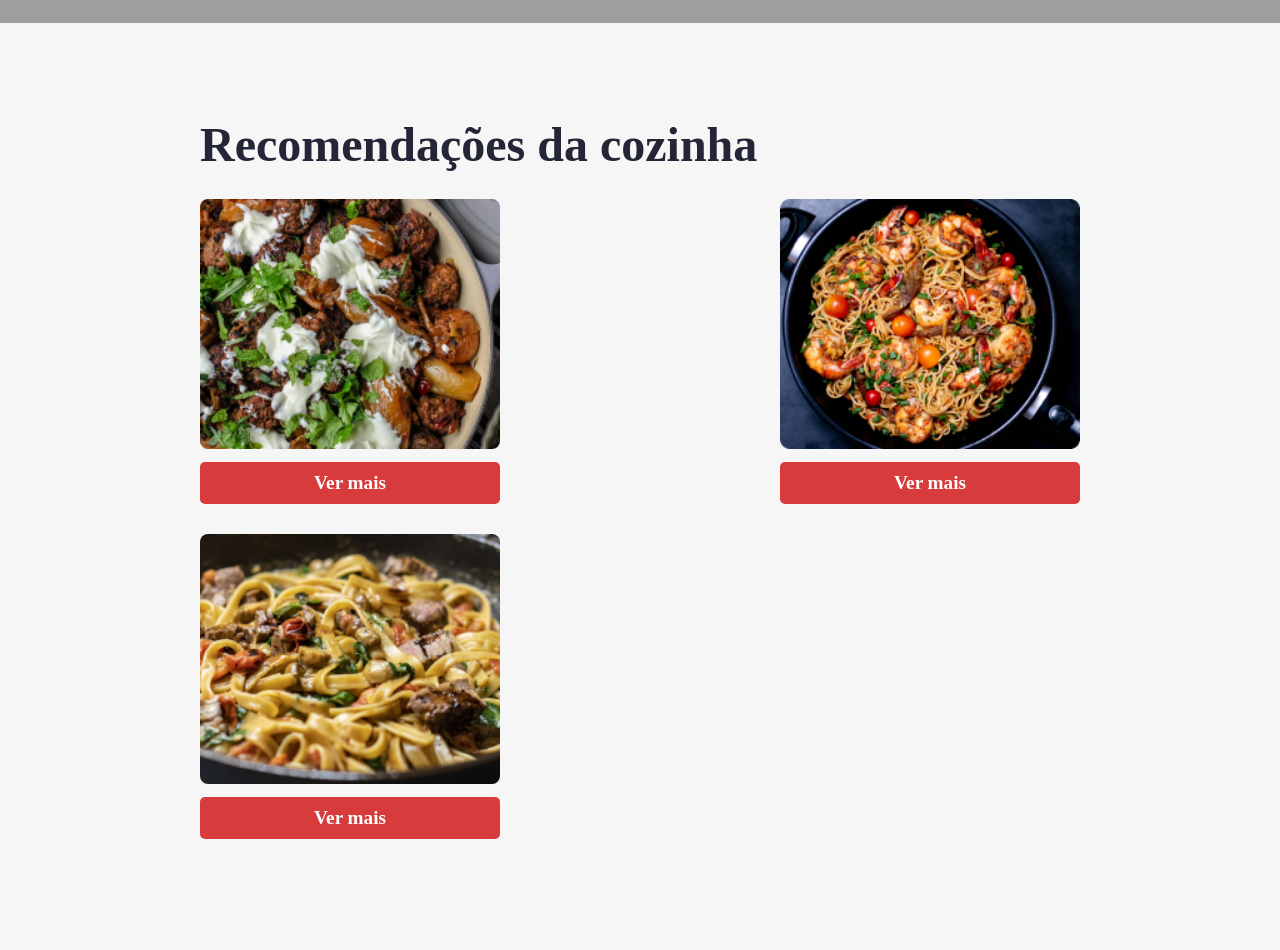
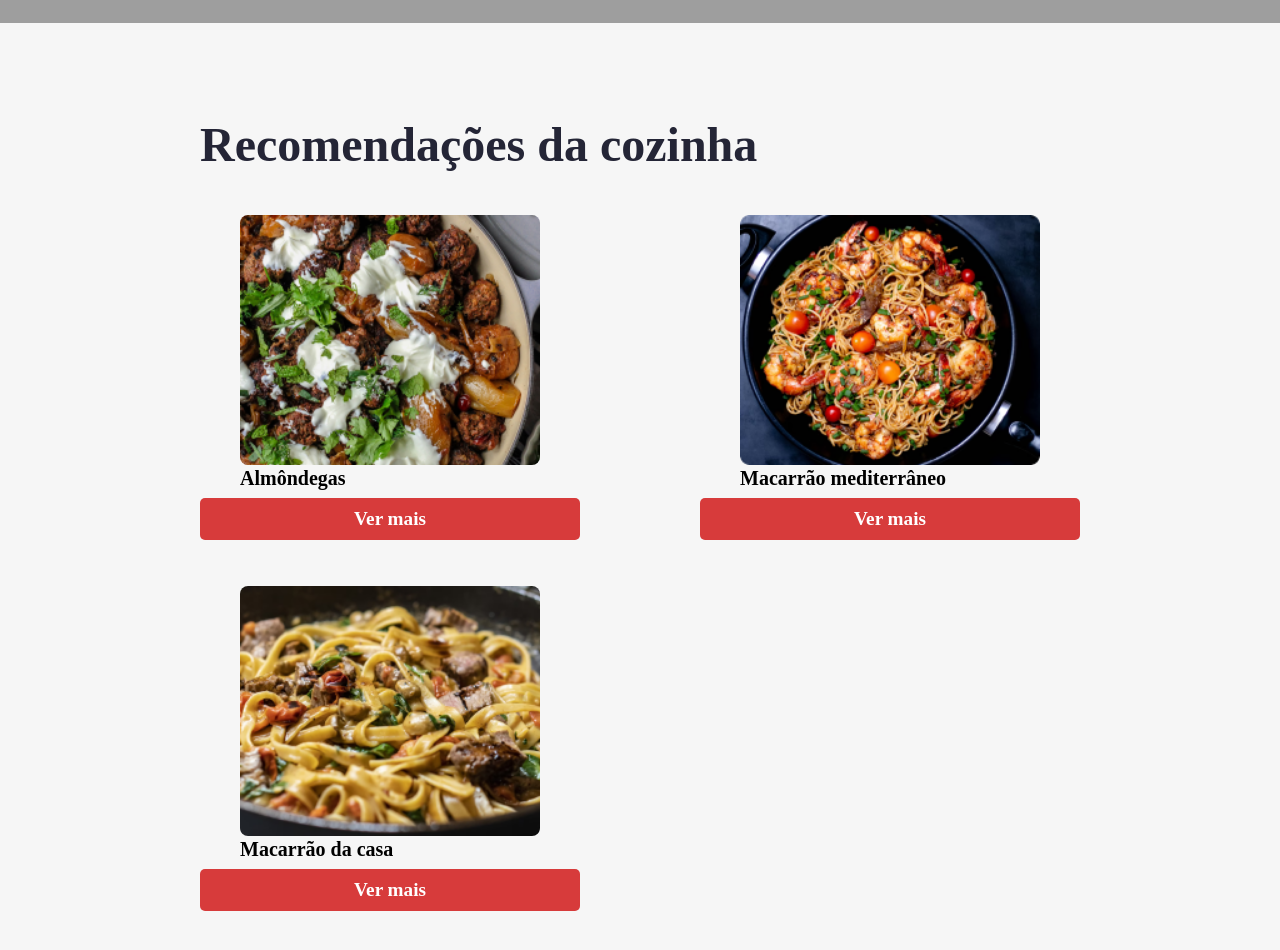
Before and after one commit to Odisseu93/aluroni, a React (Create React App) app: page / in a window 1280 px wide. Shown: the part 440-1390 px from the top of the page. Before the commit the page ends 1329 px from the top, so only its background shows below. Built offline with nearby package versions, Linux system fonts and the light colour scheme; grey boxes are pictures that could not be loaded; the HTML template or start-up script is replaced by a standard one; a web font is replaced by a local one.

Commit message:
inserindo tags HTML semanticas em inicio

```diff
--- a/src/pages/inicio/Inicio.module.scss
+++ b/src/pages/inicio/Inicio.module.scss
@@ -14,6 +14,12 @@
     img {
       border-radius: 8px;
       width: 100%;
+
+    }
+    &__caption {
+      font-size: 20px;
+      // color: red;
+      font-weight: bold;
     }
   }
   &__botao {
--- a/src/pages/inicio/index.tsx
+++ b/src/pages/inicio/index.tsx
@@ -7,22 +7,23 @@ export default function Inicio() {
   pratosRecomendados = pratosRecomendados.sort(() => 0.5 - Math.random()).splice(0,3);
 
   return (
-    <section>
+    <>
       <h3 className={stylesTema.titulo}>
         Recomendações da cozinha
       </h3>
-      <div className={styles.recomendados}>
+      <section className={styles.recomendados}>
         {pratosRecomendados.map(item => (
-          <div key={item.id} className={styles.recomendado}>
-            <div className={styles.recomendado__imagem}>
+          <article key={item.id} className={styles.recomendado}>
+            <figure className={styles.recomendado__imagem}>
               <img src={item.photo} alt={item.title} />
-            </div>
+              <figcaption className={styles.recomendado__imagem__caption}>{item.title}</figcaption>
+            </figure>
             <button className={styles.recomendado__botao}>
               Ver mais
             </button>
-          </div>
+          </article>
         ))}
-      </div>
-    </section>
+      </section>
+    </>
   );
 }
```
